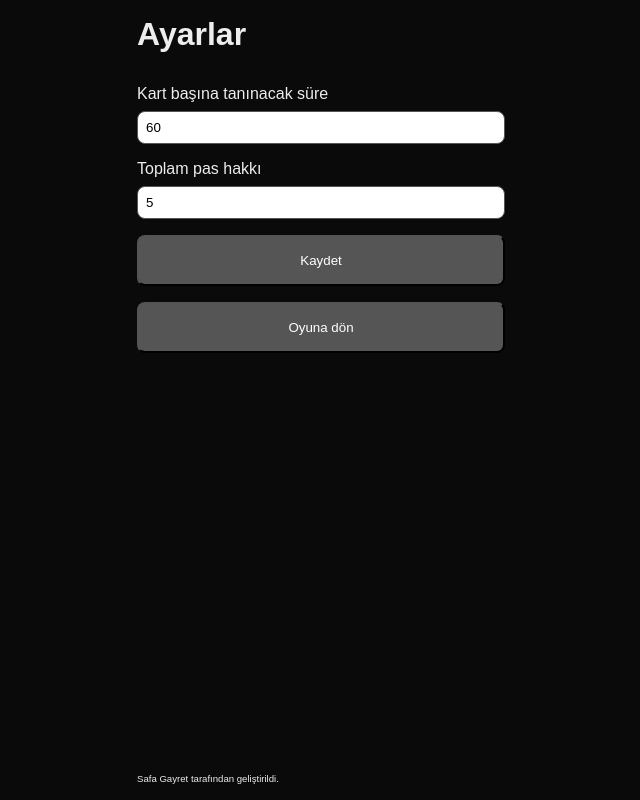
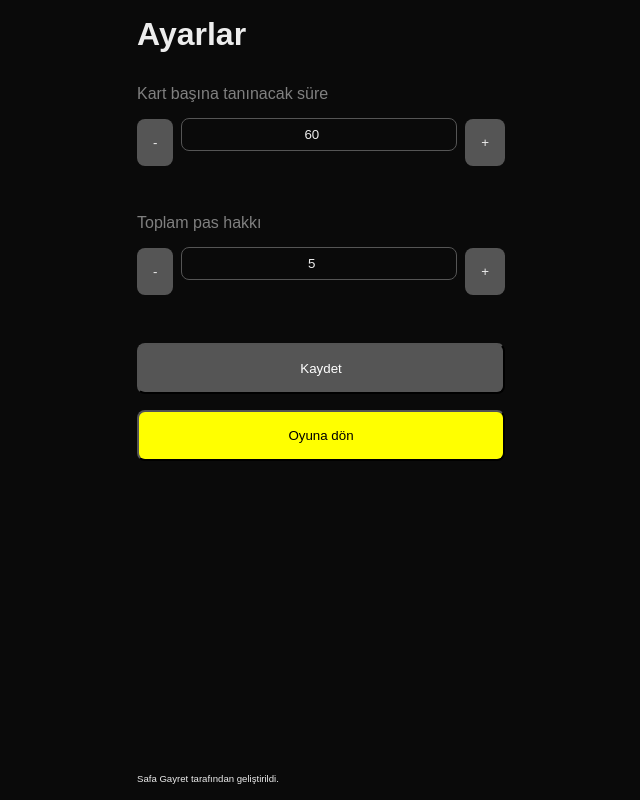
Before and after one commit to gayret/tabu, a Next.js app: page /settings in a window 1280 px wide. Shown: the whole page, without its empty margins (319-959 px from the left). Built offline with nearby package versions, Linux system fonts and the light colour scheme.

Commit message:
fix: #2 dont focus inputs

```diff
--- /dev/null
+++ b/app/components/InputNumber/InputNumber.js
@@ -0,0 +1,12 @@
+export default function InputNumber({ label, value, setValue }) {
+  return (
+    <div className='input-number-wrapper'>
+      <label>{label}</label>
+      <div className='input-number'>
+        <button onClick={() => setValue(value - 1)}>-</button>
+        <input disabled type='number' value={value} />
+        <button onClick={() => setValue(value + 1)}>+</button>
+      </div>
+    </div>
+  )
+}
--- /dev/null
+++ b/app/components/InputNumber/input-number.css
@@ -0,0 +1,36 @@
+.input-number {
+  display: flex;
+  align-items: center;
+  gap: 0.5rem;
+  width: 100%;
+  justify-content: space-between;
+  align-items: center;
+  margin-bottom: 2rem;
+}
+
+.input-number-wrapper label {
+  color: gray;
+}
+
+.input-number button {
+  border: none;
+  color: #ededed;
+  cursor: pointer;
+  padding: 1rem;
+  margin-top: 1rem;
+}
+
+.input-number input {
+  border-radius: 50%;
+  border: none;
+  background-color: #0a0a0a;
+  color: #ededed;
+  width: 100%;
+  height: 100%;
+  text-align: center;
+}
+
+.btn-start {
+  background-color: yellow;
+  color: #000;
+}
--- a/app/globals.css
+++ b/app/globals.css
@@ -1,3 +1,5 @@
+@import url('./components/InputNumber/input-number.css');
+
 :root {
   --background: #0a0a0a;
   --foreground: #ededed;
--- a/app/page.js
+++ b/app/page.js
@@ -5,6 +5,7 @@ import allWords from './data/words.json'
 import Card from './components/game/Card'
 import CountDown from './components/game/CountDown'
 import Actions from './components/game/Actions'
+import Link from 'next/link'
 
 export default function Home() {
   const [words, setWords] = useState(allWords)
@@ -94,7 +95,7 @@ export default function Home() {
       </div>
 
       <button className='btn-settings'>
-        <a href='/settings'>Ayarlar</a>
+        <Link href='/settings'>Ayarlar</Link>
       </button>
 
       {activeIndex && !isCardsFinished && (
--- a/app/settings/page.js
+++ b/app/settings/page.js
@@ -1,6 +1,7 @@
 'use client'
 import Link from 'next/link'
 import { useState, useEffect } from 'react'
+import InputNumber from '../components/InputNumber/InputNumber'
 
 export default function Settings() {
   const [count, setCount] = useState(60)
@@ -25,30 +26,16 @@ export default function Settings() {
       <h1>Ayarlar</h1>
       <div className='settings-fields'>
         <div className='settings-field'>
-          <label>Kart başına tanınacak süre</label>
-          <input
-            type='number'
-            defaultValue={count}
-            min={0}
-            max={120}
-            onChange={(e) => setCount(e.target.value)}
-          />
+          <InputNumber label='Kart başına tanınacak süre' value={count} setValue={setCount} />
         </div>
         <div className='settings-field'>
-          <label>Toplam pas hakkı</label>
-          <input
-            type='number'
-            defaultValue={passable}
-            min={0}
-            max={10}
-            onChange={(e) => setPassable(e.target.value)}
-          />
+          <InputNumber label='Toplam pas hakkı' value={passable} setValue={setPassable} />
         </div>
         <div className='settings-field'>
           <button onClick={onSubmit}>Kaydet</button>
         </div>
         <div className='settings-field'>
-          <button>
+          <button className='btn-start'>
             <Link href='/'>Oyuna dön</Link>
           </button>
         </div>
```
